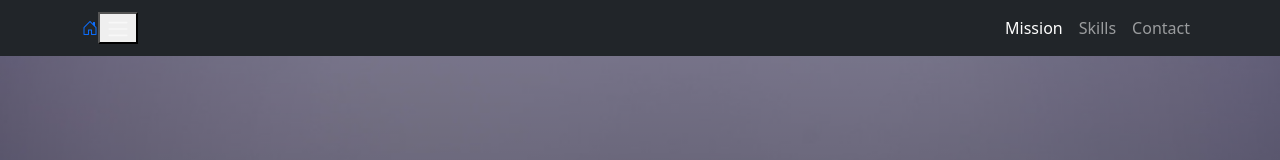
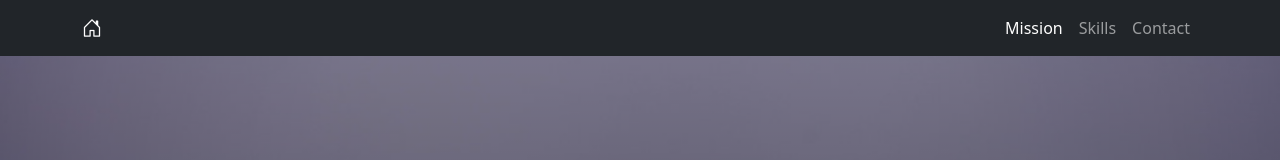
Before and after one commit to JAae13/Portfolio-, a plain HTML site: page index.html in a window 1280 px wide. Shown: the top 160 px of the page. Drawn offline with nearby package versions, Linux system fonts and the light colour scheme; a script that the page names is missing; a web font is replaced by a local one.

Commit message:
Error fix
line 41 and 45 says its an error but webpage shows correct output

```diff
--- a/index.html
+++ b/index.html
@@ -38,11 +38,11 @@
   <!--Navbar code and customize links  -->
   <nav id="navbar" class="navbar navbar-expand-md fixed-top navbar-dark bg-dark">
       <div class="container">
-        <a href="#home" aria-label="navbar-brand">
+        <a href="#home" class="navbar-brand">
           <i class="bi bi-house-door"></i>
         </a>
 
-        <button aria-label="navbar-toggler" data-bs-toggle="collapse" data-bs-target="#nav-collapse">
+        <button class="navbar-toggler" data-bs-toggle="collapse" data-bs-target="#nav-collapse">
           <span class="navbar-toggler-icon"></span>
         </button>
 
```
